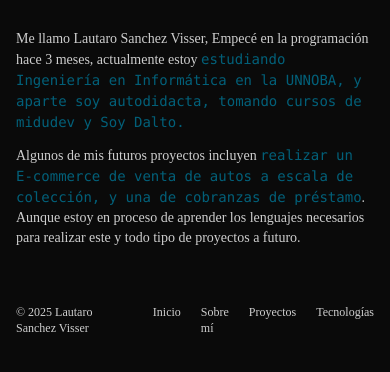
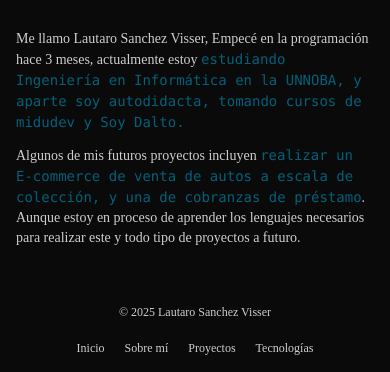
Before and after one commit to lauty1337/Primer-portfolio, a website: page index.html in a window 390 px wide. Shown: the part 3248-3620 px from the top of the page. Drawn offline with nearby package versions, Linux system fonts and the light colour scheme; a web font is replaced by a local one.

Commit message:
Cambiar posicionamiento del footer en celulares

```diff
--- a/index.html
+++ b/index.html
@@ -413,7 +413,7 @@
             </article>
         </section>
     </main>
-    <footer class="p-4 items-center gap-x-6 opacity-80 text-xs mx-auto flex justify-between lg:w-3xl lg:pb-10 ">
+    <footer class="p-4 items-center gap-5 opacity-80 text-xs mx-auto flex flex-col justify-between lg:w-3xl lg:pb-10 lg:flex-row">
         <span>&copy; 2025 Lautaro Sanchez Visser </span>
         <nav class="flex gap-x-5 justify-end">
             <a href="#hero" class="hover:underline">Inicio</a>
```
